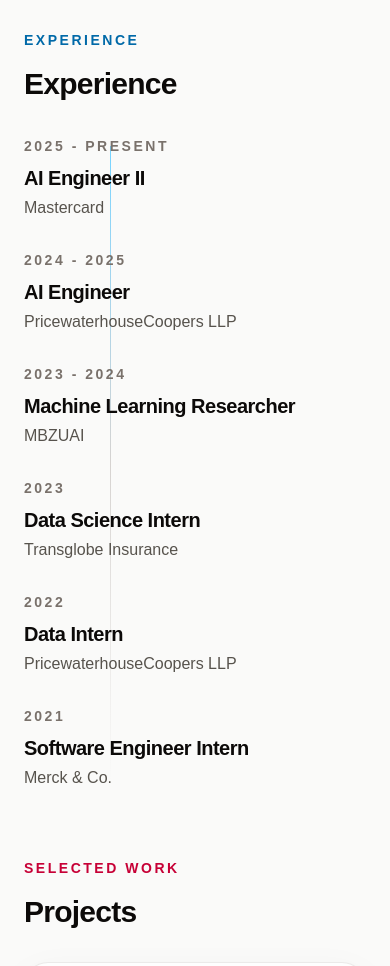
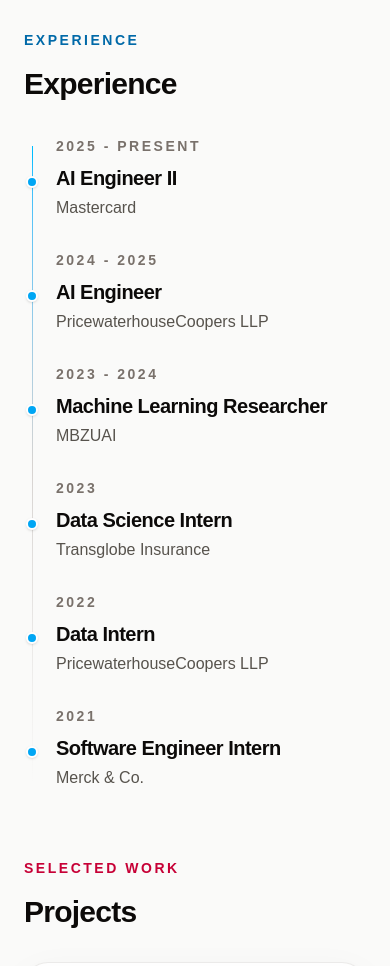
Before and after one commit to JustinaChano04/justin-chan-website, a Next.js app: page / in a window 390 px wide. Shown: the part 1440-2406 px from the top of the page. Built offline with nearby package versions, Linux system fonts and the light colour scheme.

Commit message:
Improve mobile experience timeline layout

```diff
--- a/components/Portfolio.tsx
+++ b/components/Portfolio.tsx
@@ -177,19 +177,19 @@
           <h2 className="mb-8 text-3xl font-semibold tracking-tight text-stone-950 sm:text-4xl dark:text-neutral-50">
             Experience
           </h2>
-          <div className="relative space-y-6 before:absolute before:bottom-3 before:left-[5.35rem] before:top-3 before:w-px before:bg-gradient-to-b before:from-sky-300 before:via-stone-300 before:to-transparent dark:before:from-cyan-400 dark:before:via-neutral-700">
+          <div className="relative space-y-6 before:absolute before:bottom-3 before:left-2 before:top-3 before:w-px before:bg-gradient-to-b before:from-sky-400 before:via-stone-300 before:to-transparent dark:before:from-cyan-300 dark:before:via-neutral-700 sm:before:left-[5.35rem]">
             {experience.map((job, index) => (
               <div
                 key={index}
-                className="relative grid gap-2 pl-0 sm:grid-cols-[5.25rem_1.2rem_minmax(0,1fr)] sm:gap-6"
+                className="relative grid grid-cols-[1rem_minmax(0,1fr)] gap-x-4 gap-y-2 sm:grid-cols-[5.25rem_1.2rem_minmax(0,1fr)] sm:gap-6"
               >
-                <div className="pr-2 pt-0.5 text-sm font-semibold uppercase tracking-[0.18em] text-stone-500 dark:text-neutral-500">
+                <div className="col-start-2 pr-2 pt-0.5 text-sm font-semibold uppercase tracking-[0.18em] text-stone-500 dark:text-neutral-500 sm:col-start-auto">
                   {job.period}
                 </div>
-                <div className="relative hidden sm:block">
+                <div className="relative">
                   <div className="absolute left-1/2 top-3 h-3 w-3 -translate-x-1/2 rounded-full border-2 border-white bg-sky-500 shadow-sm dark:border-neutral-950 dark:bg-cyan-400" />
                 </div>
-                <div className="pb-1">
+                <div className="col-start-2 pb-1 sm:col-start-auto">
                   <div className="text-xl font-semibold tracking-tight text-stone-950 sm:text-2xl dark:text-neutral-50">
                     {job.title}
                   </div>
```
